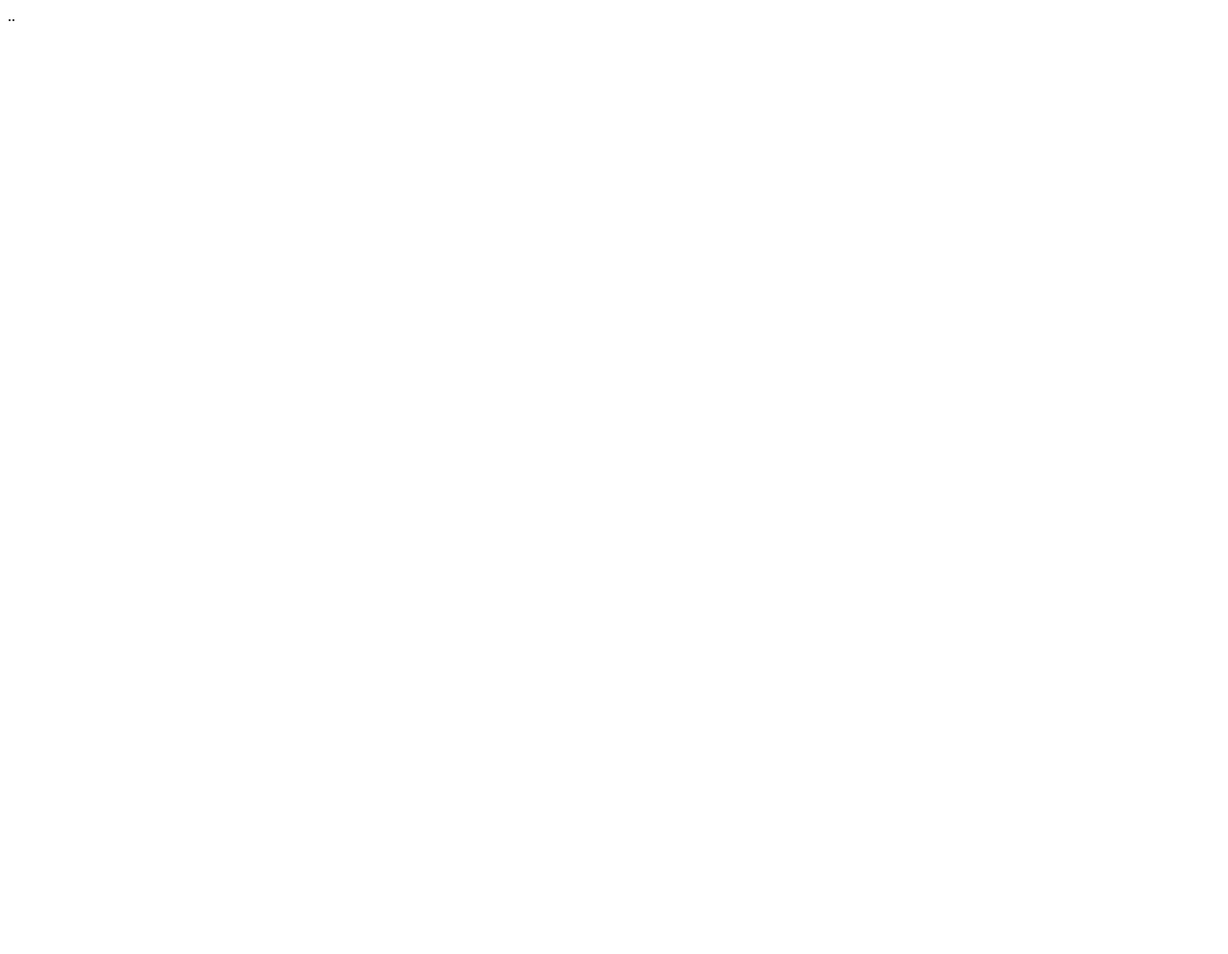
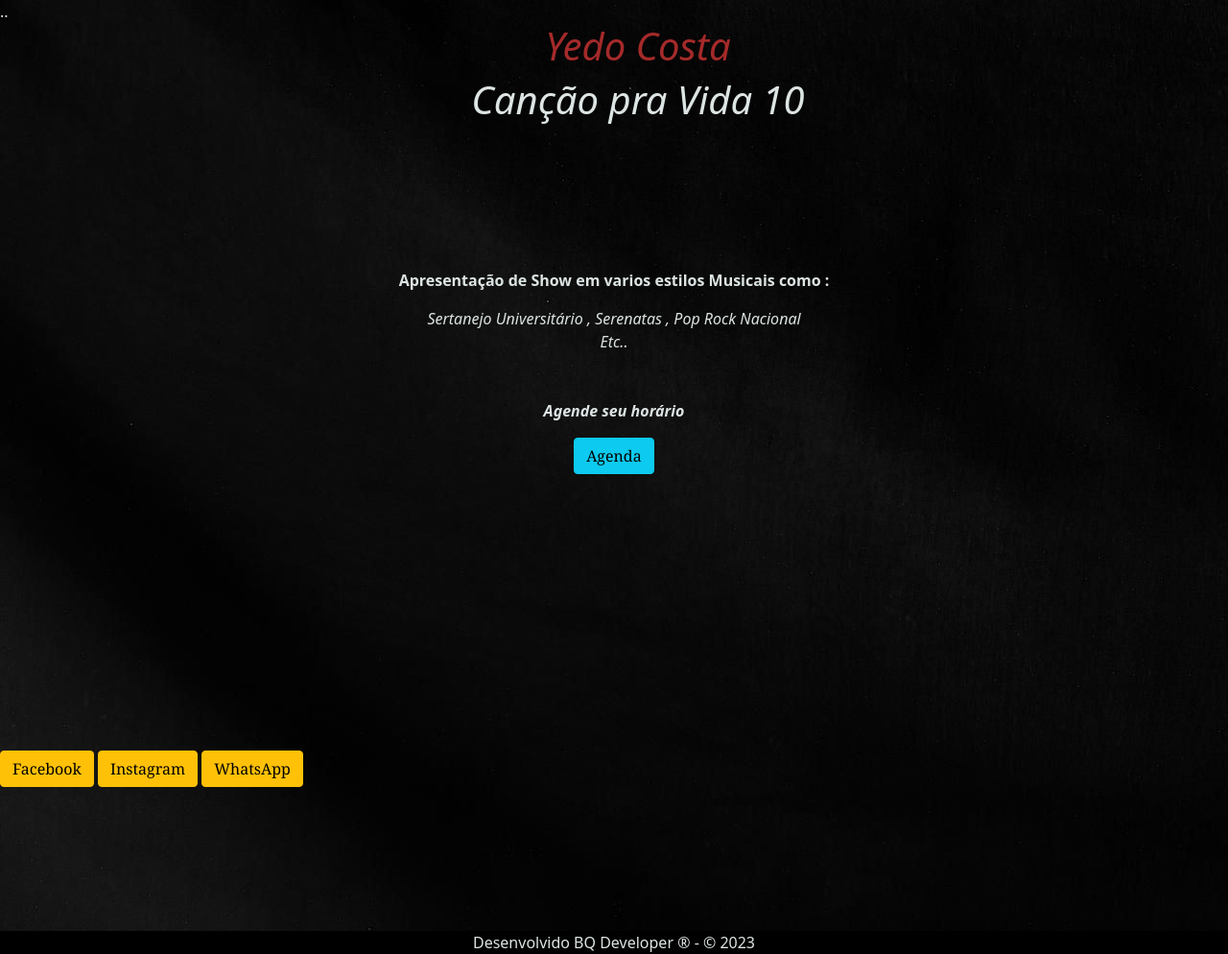
Before and after one commit to kbnotek/siteyedoproducao, a plain HTML site: page index.html in a window 1280 px wide. Shown: the whole page at 96% size. Before the commit the page ends 800 px from the top, so only its background shows below. Drawn offline with nearby package versions, Linux system fonts and the light colour scheme.

Commit message:
Web Site em manutencao adicionada imagens e também configuracoes para edita em JS

```diff
--- /dev/null
+++ b/cs/geral.css
@@ -0,0 +1,27 @@
+h1{
+    margin-top: 20px;
+    text-align: center;
+    margin-left: 50px;
+
+}
+p{
+    text-align: center;
+}
+.progress{
+    margin-left: 490px;
+    height: 2px;
+    width: 300px;
+}
+a {
+    text-decoration: none;
+    text-transform: uppercase;
+    color: aquamarine;
+}
+#rodape{
+    background-color: black;
+    text-align:center ;
+    margin-top: 150px;
+}
+#logo{
+    color: brown;
+}
--- a/index.html
+++ b/index.html
@@ -1 +1,40 @@
 ..
+<!DOCTYPE html>
+<html lang="pt-br">
+
+<head>
+  <meta charset="UTF-8" />
+  <meta http-equiv="X-UA-Compatible" content="IE=edge" />
+  <meta name="viewport" content="width=device-width, initial-scale=1.0" />
+  <link rel="stylesheet" href="cs/geral.css">
+  <link href="https://cdn.jsdelivr.net/npm/bootstrap@5.1.3/dist/css/bootstrap.min.css" rel="stylesheet">
+  <script src="https://cdn.jsdelivr.net/npm/bootstrap@5.1.3/dist/js/bootstrap.bundle.min.js"></script>
+  <title>Canção Pra Vida 10</title>
+
+</head>
+
+<body style="background-image: url(Img/er.jpg); color: #dde4e4">
+  <br>
+  <h1 id="logo"><i>Yedo Costa</h1></i>
+  <h1><i>Canção pra Vida 10</i></h1><br><br><br><br><br><br>
+  <b><p>Apresentação de Show em varios estilos Musicais como :</p></b>
+  <p><i>
+    Sertanejo Universitário , Serenatas , Pop Rock Nacional
+    <br> Etc.. <br>
+    <br>
+    <br><b>
+    Agende seu horário</b></i><br>
+    </p>
+
+ <center><a href="#"><button style="font-family: Georgia, 'Times New Roman', Times, serif;" type="button" class="btn btn-info">Agenda</button></a></center><br><br> <br><br> <br><br> <br><br> <br><br> <br><br>
+ <a href="https://www.facebook.com/profile.php?id=61551211404622"target="_blank"><button style="font-family: Georgia, 'Times New Roman', Times, serif;" type="button" class="btn btn-warning ">Facebook</button></a>
+ <a href="https://www.instagram.com/cancaopravida10/?hl=pt-br"target="_blank"><button style="font-family: Georgia, 'Times New Roman', Times, serif;" type="button" class="btn btn-warning">Instagram</button></a>
+ <a href="#"target="_blank"><button style="font-family: Georgia, 'Times New Roman', Times, serif;" type="button" class="btn btn-warning">WhatsApp</button></a>
+
+
+ <footer id="rodape">
+  Desenvolvido BQ Developer &#174; - &copy 2023
+ </footer>
+</body>
+
+</html>
```
Also changed, not shown: Img/er.jpg (added).
